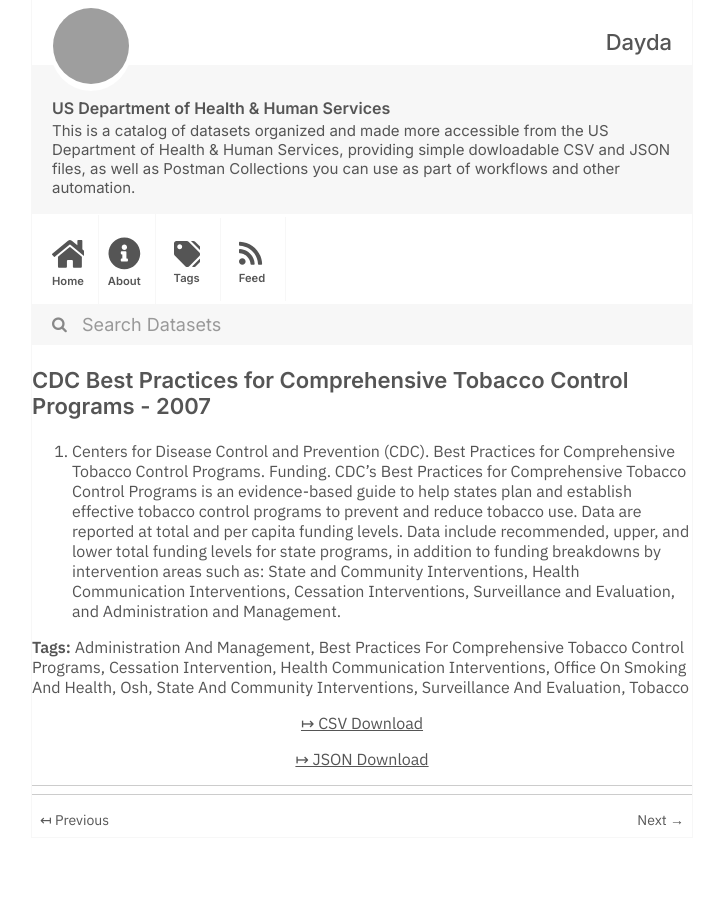
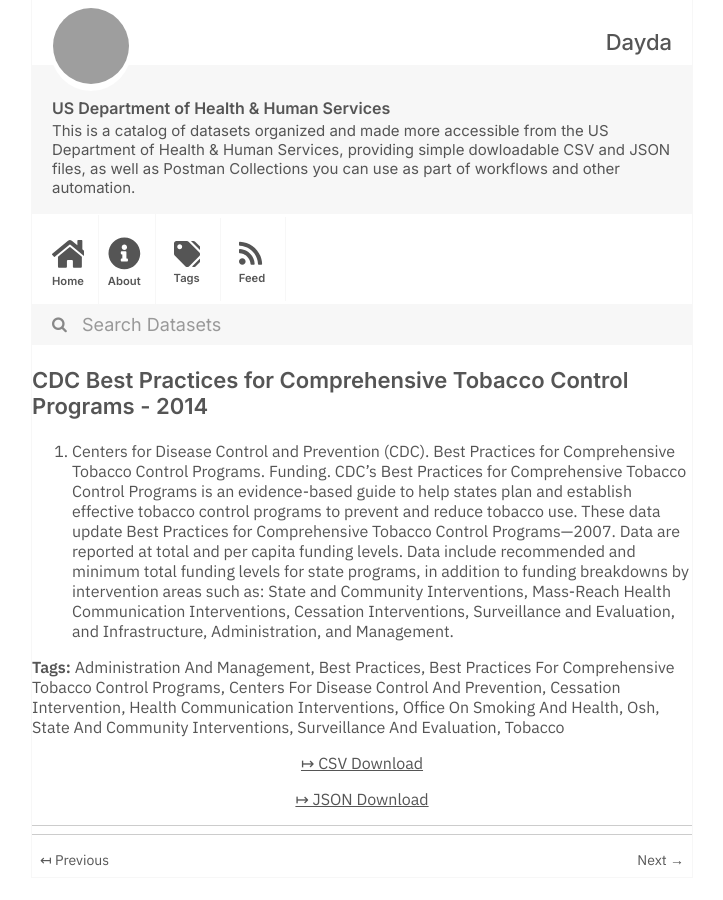
Before and after one commit to dayda-entities/us-department-of-health-and-human-services, a Jekyll site: the page built from _posts/2020-11-10-cdc-best-practices-for-compreh.md, in a window 1280 px wide, cut to the strip 0-900 px from the top of the page. Shown: the whole strip, without its empty margins (278-1001 px from the left). Built offline with Jekyll 4.4.1, drawn with Linux system fonts in a browser that asks for light colours; grey boxes are pictures that could not be loaded.

Commit message:
Publish Data

```diff
--- a/_posts/2020-11-10-cdc-best-practices-for-compreh.md
+++ b/_posts/2020-11-10-cdc-best-practices-for-compreh.md
@@ -1,12 +1,14 @@
 ---
-title: CDC Best Practices for Comprehensive Tobacco Control Programs - 2007
-created: '2020-11-10T16:17:59.916755'
-modified: '2021-04-21T22:09:16.046979'
+title: CDC Best Practices for Comprehensive Tobacco Control Programs - 2014
+created: '2020-11-10T16:17:59.985194'
+modified: '2021-04-13T00:11:57.395517'
 state: active
 type: dataset
 tags:
   - Administration And Management
+  - Best Practices
   - Best Practices For Comprehensive Tobacco Control Programs
+  - Centers For Disease Control And Prevention
   - Cessation Intervention
   - Health Communication Interventions
   - Office On Smoking And Health
@@ -15,9 +17,9 @@ tags:
   - Surveillance And Evaluation
   - Tobacco
 groups: []
-csv_url: 'https://data.cdc.gov/api/views/n4v6-56e8/rows.csv?accessType=DOWNLOAD'
-json_url: 'https://data.cdc.gov/api/views/n4v6-56e8/rows.json?accessType=DOWNLOAD'
+csv_url: 'https://data.cdc.gov/api/views/vm4m-idi8/rows.csv?accessType=DOWNLOAD'
+json_url: 'https://data.cdc.gov/api/views/vm4m-idi8/rows.json?accessType=DOWNLOAD'
 layout: post
 
 ---
-2007. Centers for Disease Control and Prevention (CDC). Best Practices for Comprehensive Tobacco Control Programs. Funding. CDC's Best Practices for Comprehensive Tobacco Control Programs is an evidence-based guide to help states plan and establish effective tobacco control programs to prevent and reduce tobacco use.  Data are reported at total and per capita funding levels. Data include recommended, upper, and lower total funding levels for state programs, in addition to funding breakdowns by intervention areas such as: State and Community Interventions, Health Communication Interventions, Cessation Interventions, Surveillance and Evaluation, and Administration and Management.
+2014. Centers for Disease Control and Prevention (CDC). Best Practices for Comprehensive Tobacco Control Programs. Funding. CDC's Best Practices for Comprehensive Tobacco Control Programs is an evidence-based guide to help states plan and establish effective tobacco control programs to prevent and reduce tobacco use.  These data update Best Practices for Comprehensive Tobacco Control Programs—2007.  Data are reported at total and per capita funding levels. Data include recommended and minimum total funding levels for state programs, in addition to funding breakdowns by intervention areas such as: State and Community Interventions, Mass-Reach Health Communication Interventions, Cessation Interventions, Surveillance and Evaluation, and Infrastructure, Administration, and Management.
```
